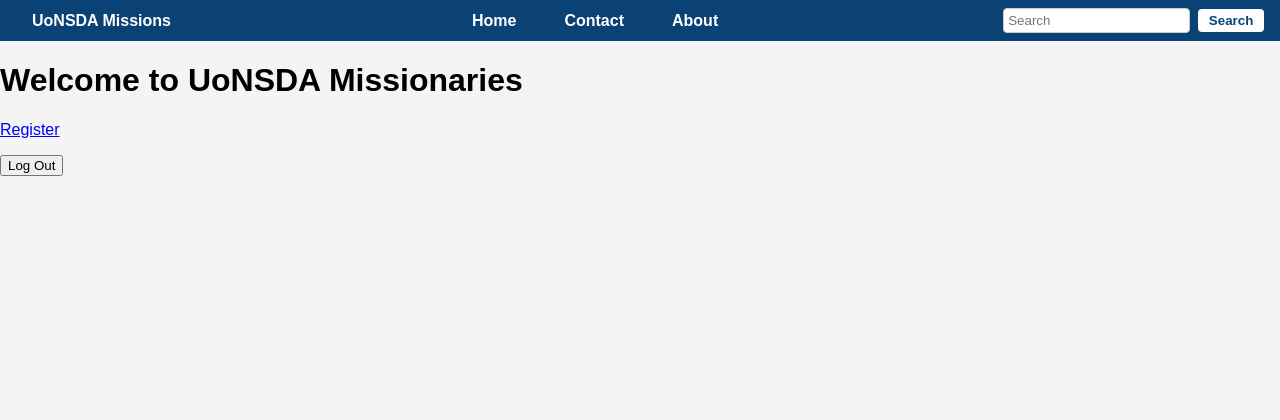
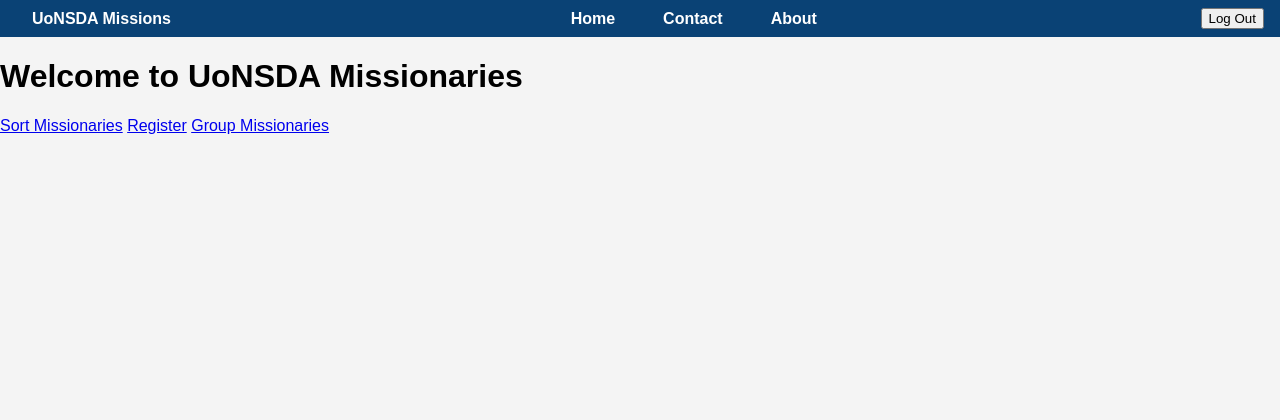
Before and after one commit to ISLOWIsmaeli/Uonsda-Site-Sorting, a Django app: page / in a window 1280 px wide. Shown: the top 420 px of the page. Run offline with Django 5.2, Linux system fonts and the light colour scheme; the visitor is signed in with stand-in values (Sample User, id 1).

Commit message:
grouped layers of authentication

```diff
--- a/sorting/templates/sorting/upload_excel.html
+++ b/sorting/templates/sorting/upload_excel.html
@@ -1,8 +1,8 @@
 {% extends "base.html" %}
 {% load static %}
-{% block title %}Upload Excel File{% endblock %}
+{% block title %}Upload Registration File{% endblock %}
 {% block content %}
-  <h2>Upload Excel File</h2>
+  <h2>Upload Registration File</h2>
   <form method="post" enctype="multipart/form-data">
     {% csrf_token %}
     {{ form.as_p }}
--- a/sorting/urls.py
+++ b/sorting/urls.py
@@ -9,6 +9,6 @@ urlpatterns = [
     path("logout",views.logoutView,name="logout-page"),
     path("signUp",views.signUpView,name="sign-up-page"),
     path("registration",views.registrationPage,name="registration-page"),
-    path("upload-excel",views.uploadExcelView,name="upload-excel-page"), #to reorganize into staff
-    path("random-groups",views.randomGrouping,name="random-groups-page"),# to relook the algorithm
+    path("upload_excel",views.uploadExcelView,name="upload-excel-page"), #to reorganize into staff
+    path("random_groups",views.randomGroups,name="random-groups-page"),# to relook the algorithm
 ]
--- a/sorting/views.py
+++ b/sorting/views.py
@@ -85,7 +85,7 @@ def uploadExcelView(request:HttpRequest,*args,**kwargs):
         form = forms.ExcelUploadForm()
     return render(request,"sorting/upload_excel.html",{"form":form})
 
-def randomGrouping(request:HttpRequest,*args,**kwargs):
+def randomGroups(request:HttpRequest,*args,**kwargs):
     # Fetch all records as a list
     all_records = list(PersonalInfo.objects.all())
     # Shuffle the list randomly
--- a/uonsda_site_allocation/static/css/main.css
+++ b/uonsda_site_allocation/static/css/main.css
@@ -1,3 +1,18 @@
+.navbar .auth-btn {
+    color: #fff;
+    background: none;
+    border: 2px solid #fff;
+    border-radius: 20px;
+    padding: 0.3em 1em;
+    text-decoration: none;
+    font-weight: bold;
+    margin-left: 1em;
+    transition: background 0.2s, color 0.2s;
+}
+.navbar .auth-btn:hover {
+    background: #fff;
+    color: #0a4275;
+}
 html, body {
     height: 100%;
     margin: 0;
@@ -28,27 +43,24 @@ body {
     display: flex;
     gap: 1em;
 }
-.navbar .search-form {
+
+.navbar .auth-buttons {
     display: flex;
-    align-items: center;
     gap: 0.5em;
 }
-.navbar input[type="search"] {
-    padding: 0.3em;
-    border-radius: 4px;
-    border: 1px solid #ccc;
+.navbar .auth-btn {
+    color: #fff;
+    background: none;
+    border: 2px solid #fff;
+    border-radius: 20px;
+    padding: 0.3em 1em;
+    text-decoration: none;
+    font-weight: bold;
+    transition: background 0.2s, color 0.2s;
 }
-.navbar button {
-    padding: 0.3em 0.8em;
-    border-radius: 4px;
-    border: none;
-    background-color: #fff;
+.navbar .auth-btn:hover {
+    background: #fff;
     color: #0a4275;
-    cursor: pointer;
-    font-weight: bold;
-}
-.navbar button:hover {
-    background-color: #e0e0e0;
 }
 .footer {
     background-color: #0a4275;
--- a/uonsda_site_allocation/templates/base.html
+++ b/uonsda_site_allocation/templates/base.html
@@ -15,20 +15,31 @@
             <a href={% url "contacts-page" %}>Contact</a>
             <a href={% url "about-page" %}>About</a>
         </div>
-        <form class="search-form" role="search">
-            <input type="search" placeholder="Search" aria-label="Search">
-            <button type="submit">Search</button>
-        </form>
+        {% if user.is_authenticated %}
+            <form action="{% url 'logout-page' %}" method="post">
+            {% csrf_token %}
+                <button type="submit">Log Out</button>
+            </form>
+        {% else %}
+            <div class="auth-buttons">
+                <a href={% url 'login-page' %} class="auth-btn">Login</a>
+                <a href={% url 'sign-up-page' %} class="auth-btn">Sign Up</a>
+            </div>
+        {% endif %}
     </nav>
 
     {% block content %}
     {% endblock %}
 
     <footer class="footer">
+    {% if user.is_authenticated %}
+
+    {% else %}
         <div class="cta">
-            <span>Register for free</span>
-            <a href={% url 'sign-up-page' %}>Sign up!</a>
+                <span>Register for free</span>
+                <a href={% url 'sign-up-page' %}>Sign up!</a>
         </div>
+    {% endif %}
         <div class="copyright"> Copyright &copy;
             <span class="copyright-year"></span>
             <a href={% url "start-page" %}>UoNSDA Missions</a>
--- a/uonsda_site_allocation/templates/home/home.html
+++ b/uonsda_site_allocation/templates/home/home.html
@@ -4,15 +4,24 @@
 <div class="container text-center mt-5">
     <h1>Welcome to UoNSDA Missionaries</h1>
     <p>
-    {% if user.is_authenticated %}
+    {% if user.is_authenticated and user.is_staff %}
+    <a href={% url 'upload-excel-page' %}>Sort Missionaries</a>
     <a href={% url 'registration-page' %}>Register</a>
-    <form action="{% url 'logout-page' %}" method="post">
+    <a href={% url 'random-groups-page' %}>Group Missionaries</a>
+    {% comment %} <form action="{% url 'logout-page' %}" method="post">
         {% csrf_token %}
         <button type="submit">Log Out</button>
-    </form>
+    </form> {% endcomment %}
+    {% elif user.is_authenticated and not user.is_staff %}
+    <a href={% url 'registration-page' %}>Register</a>
+    {% comment %} <form action="{% url 'logout-page' %}" method="post">
+        {% csrf_token %}
+        <button type="submit">Log Out</button>
+    </form> {% endcomment %}
     {% else %}
     <a href={% url 'login-page' %} >Log In</a>
     {% endif %}
+
     </p>
 </div>
 
```
